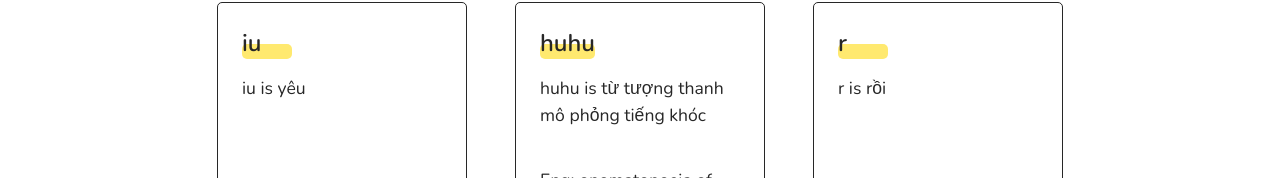
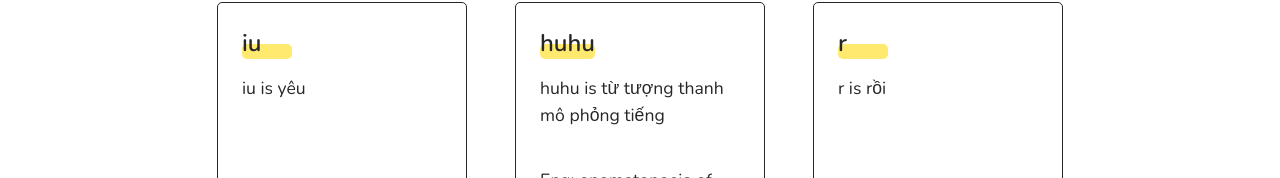
Before and after one commit to CJaclyn/vietnamesewords, a Next.js app: page /word/a in a window 1280 px wide. Shown: the part 573-751 px from the top of the page. Built offline with nearby package versions, Linux system fonts and the light colour scheme.

Commit message:
reduced meaning string length for random word card

```diff
--- a/components/RandomWords.js
+++ b/components/RandomWords.js
@@ -23,7 +23,7 @@ export default function RandomWords() {
             <Link key={ index } href={`/word/${ word.id }`}>
                 <a className={`${ utilStyles.card } ${ styles.smallCard } ${ utilStyles.borderRadius }`}>
                     <h2>{ word.word }</h2>
-                    <p>{ word.word } is { word.meaning }</p>
+                    <p>{ word.word } is { word.meaning.substring(0, 30) }</p>
                     <p className={`${ utilStyles.overflow } ${styles.eng}`}>
                         Eng: { word.english }
                     </p>
```
